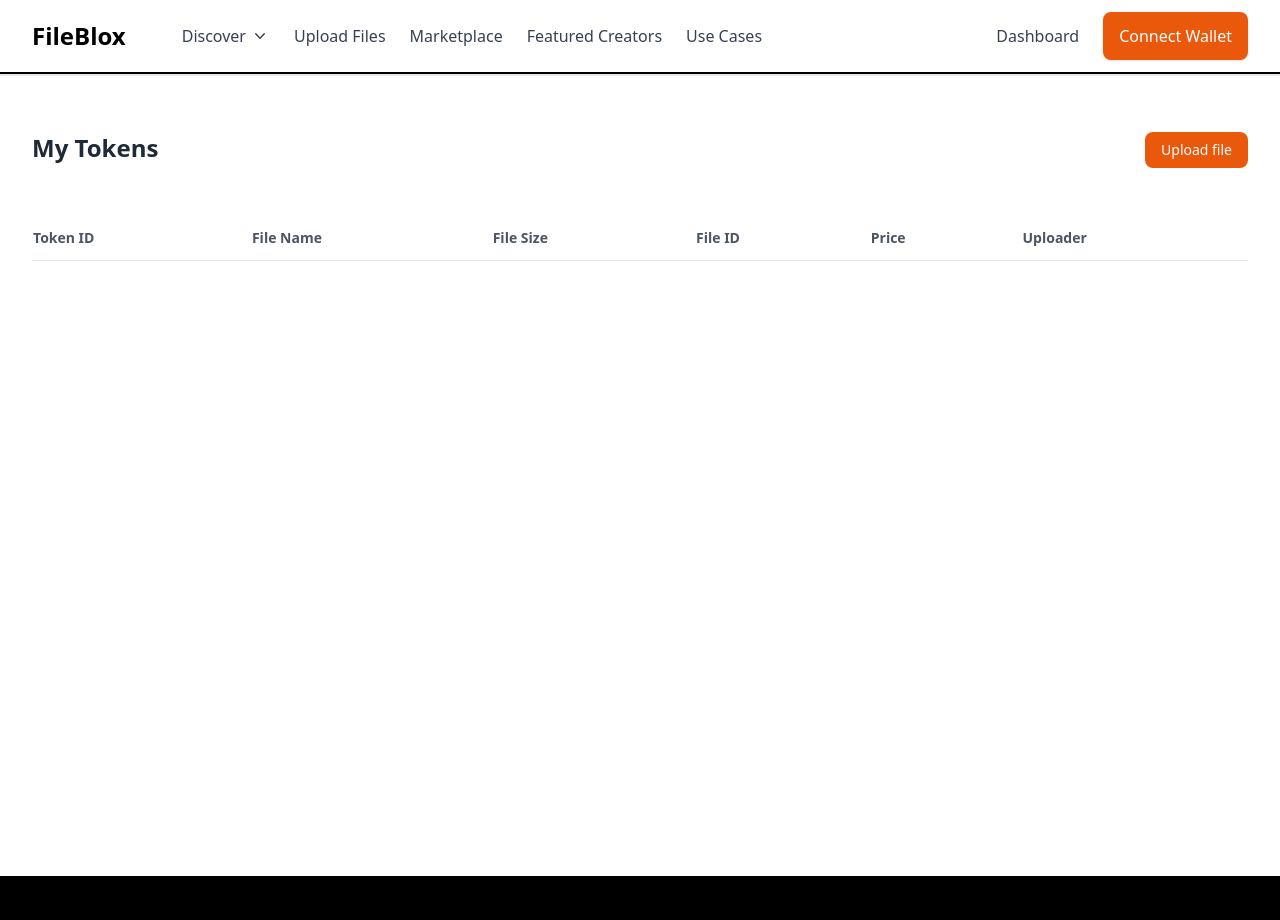
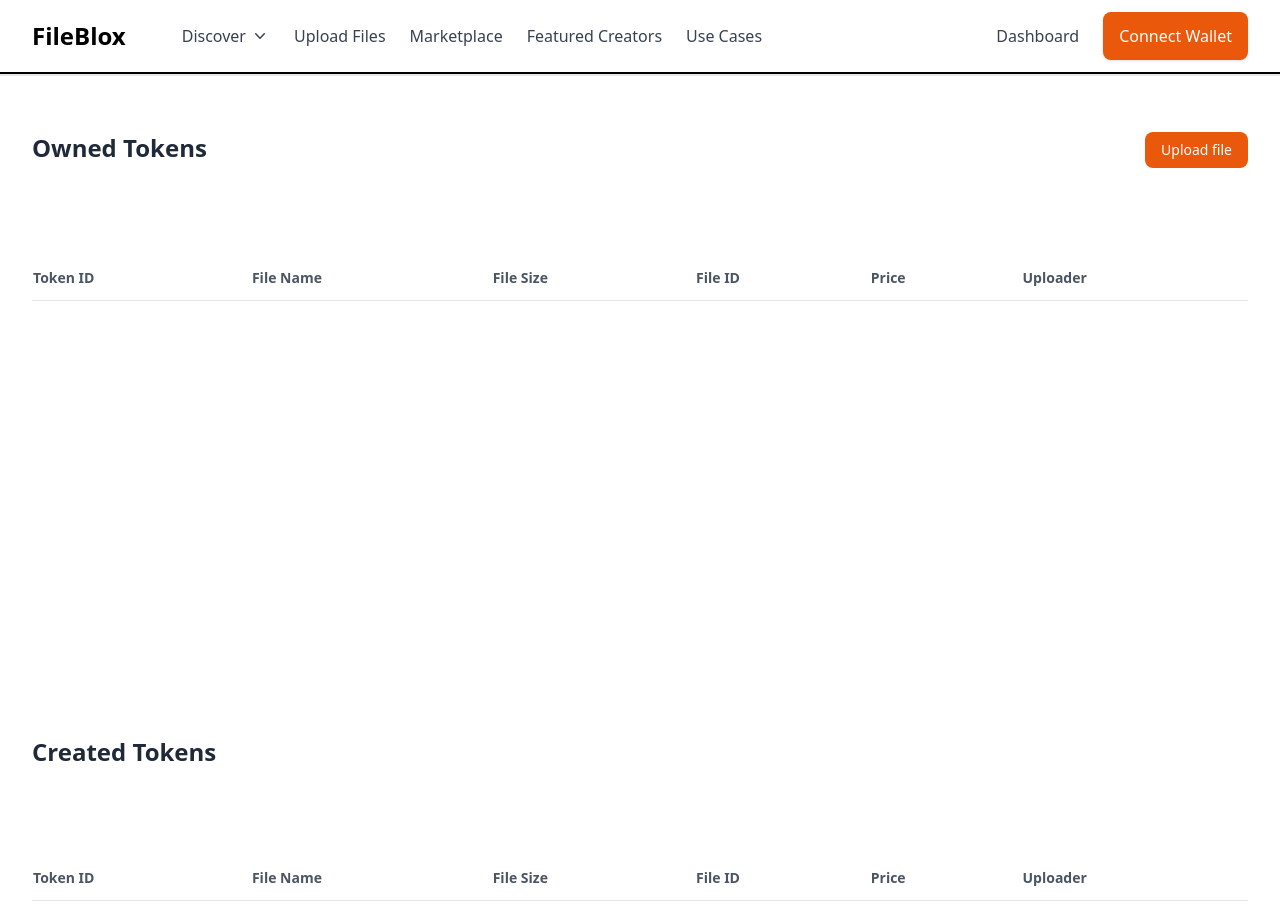
Before and after one commit to raldblox/fileblox, a Next.js app in the folder react-web-app/: page /dashboard in a window 1280 px wide. Shown: the top 920 px of the page. Built offline with nearby package versions, Linux system fonts and the light colour scheme.

Commit message:
Updated owned&created tokens dashboard

```diff
--- a/react-web-app/components/sections/MyNFTs.js
+++ b/react-web-app/components/sections/MyNFTs.js
@@ -1,13 +1,17 @@
-import React, { useEffect, useState } from "react";
+import React, { useContext, useEffect, useState } from "react";
 import { ethers } from "ethers";
 import CryptoJS from "crypto-js";
 import nftAbi from "/libraries/contractABIs/FileToken.json";
 import { goerli } from "@/libraries/contractAddresses";
+import { Context } from "@/context";
+import Link from "next/link";
 
 const MyTokens = () => {
+  const { connectedWallet } = useContext(Context)
   const [provider, setProvider] = useState(null);
   const [nftContract, setNFTContract] = useState(null);
-  const [tokens, setTokens] = useState([]);
+  const [ownedTokens, setOwnedTokens] = useState([]);
+  const [createdTokens, setCreatedTokens] = useState([]);
 
   useEffect(() => {
     const initProvider = async () => {
@@ -38,14 +42,14 @@ const MyTokens = () => {
     const fetchTokens = async () => {
       if (nftContract) {
         try {
-          console.log(nftContract)
           // Get the tokens owned by the user
-          const tokenIds = await nftContract.getTokensOwnedByMe();
-          console.log(tokenIds)
-
+          const ownedTokens = await nftContract.getTokensOwnedByAddress(connectedWallet);
+          const createdTokens = await nftContract.getTokensCreatedByAddress(connectedWallet);
+          console.log(`Owned Tokens: ${ownedTokens.length}; Created Tokens: ${createdTokens.length}`);
+          const tokenData = [...ownedTokens, ...createdTokens];
 
           // Fetch token details for each token ID
-          const tokenPromises = tokenIds.map(async (tokenId) => {
+          const tokenPromises = tokenData.map(async (tokenId) => {
             const tokenUri = await nftContract.tokenURI(tokenId);
             const base64String = tokenUri.split(',')[1]; // Extract the base64-encoded string from the URI
             let jsonString;
@@ -71,8 +75,13 @@ const MyTokens = () => {
           // Wait for all token details to be fetched
           const fetchedTokens = await Promise.all(tokenPromises);
 
+          // Separate ownedTokens and createdTokens
+          const ownedTokensData = fetchedTokens.filter((token) => ownedTokens.includes(token.tokenId));
+          const createdTokensData = fetchedTokens.filter((token) => createdTokens.includes(token.tokenId));
+
           // Set the state with the fetched tokens
-          setTokens(fetchedTokens);
+          setOwnedTokens(ownedTokensData);
+          setCreatedTokens(createdTokensData);
         } catch (error) {
           console.error(error);
         }
@@ -98,8 +107,23 @@ const MyTokens = () => {
   };
 
   return (
-    <div>
-      <div className="mt-12 relative h-max overflow-auto">
+    <div className="grid gap-10">
+      <div className="items-start justify-between md:flex">
+        <div className="max-w-lg">
+          <h3 className="text-gray-800 text-xl font-bold sm:text-2xl">
+            Owned Tokens
+          </h3>
+        </div>
+        <div className="mt-3 md:mt-0">
+          <Link
+            href="/marketplace/upload"
+            className="inline-block px-4 py-2 text-white duration-150 font-medium bg-orange-600 rounded-lg hover:bg-orange-500 active:bg-orange-700 md:text-sm"
+          >
+            Upload file
+          </Link>
+        </div>
+      </div>
+      <div className="mt-12 relative h-max overflow-auto min-h-[50vh]">
         <table className="w-full table-auto text-sm text-left">
           <thead className="text-gray-600 font-medium border-b">
             <tr>
@@ -113,7 +137,52 @@ const MyTokens = () => {
           </thead>
           <tbody className="text-gray-600 divide-y">
             {
-              tokens.map((item, idx) => (
+              ownedTokens.map((item, idx) => (
+                <tr key={idx}>
+                  <td className="pr-6 py-4 whitespace-nowrap">{item.tokenID}</td>
+                  <td className="pr-6 py-4 whitespace-nowrap">{item.fileName}</td>
+                  <td className="pr-6 py-4 whitespace-nowrap">{item.size}KB</td>
+                  <td className="pr-6 py-4 whitespace-nowrap">
+                    <span className={`px-3 py-2 rounded-full font-semibold text-xs ${item.status == "Active" ? "text-green-600 bg-green-50" : "text-blue-600 bg-blue-50"}`}>
+                      {item.FileId}
+                    </span>
+                  </td>
+
+                  <td className="pr-6 py-4 whitespace-nowrap">{item.price}$APE</td>
+                  <td className="pr-6 py-4 whitespace-nowrap">{item.uploader}</td>
+                  <td className="text-right whitespace-nowrap">
+                    <button onClick={handleDownload(item.fileId)} className="py-1.5 px-3 text-gray-600 hover:text-gray-500 duration-150 hover:bg-gray-50 border rounded-lg">
+                      Download
+                    </button>
+                  </td>
+                </tr>
+              ))
+            }
+          </tbody>
+        </table>
+      </div>
+      <div className="items-start justify-between md:flex mt-10 ">
+        <div className="max-w-lg">
+          <h3 className="text-gray-800 text-xl font-bold sm:text-2xl">
+            Created Tokens
+          </h3>
+        </div>
+      </div>
+      <div className="mt-12 relative h-max overflow-auto min-h-[50vh]">
+        <table className="w-full table-auto text-sm text-left">
+          <thead className="text-gray-600 font-medium border-b">
+            <tr>
+              <th className="py-3 pr-6">Token ID</th>
+              <th className="py-3 pr-6">File Name</th>
+              <th className="py-3 pr-6">File Size</th>
+              <th className="py-3 pr-6">File ID</th>
+              <th className="py-3 pr-6">Price</th>
+              <th className="py-3 pr-6">Uploader</th>
+            </tr>
+          </thead>
+          <tbody className="text-gray-600 divide-y">
+            {
+              createdTokens.map((item, idx) => (
                 <tr key={idx}>
                   <td className="pr-6 py-4 whitespace-nowrap">{item.tokenID}</td>
                   <td className="pr-6 py-4 whitespace-nowrap">{item.fileName}</td>
--- a/react-web-app/pages/dashboard/index.js
+++ b/react-web-app/pages/dashboard/index.js
@@ -3,62 +3,9 @@ import Link from "next/link"
 
 export default () => {
 
-    const tableItems = [
-        {
-            name: "Monalisa Pixel Art",
-            size: "5MB",
-            status: "Active",
-            price: "$35.000",
-            tokenID: "1"
-        },
-        {
-            name: "Wonderland",
-            size: "2KB",
-            status: "Active",
-            price: "$12.000",
-            tokenID: "1"
-        },
-        {
-            name: "Marvels",
-            size: "12GB",
-            status: "Archived",
-            price: "$20.000",
-            tokenID: "1"
-        },
-        {
-            name: "Multiverse",
-            size: "14MB",
-            status: "Active",
-            price: "$5.000",
-            tokenID: "1"
-        },
-        {
-            name: "Colon tiger",
-            size: "112KB",
-            status: "Active",
-            price: "$9.000",
-            tokenID: "1"
-        },
-    ]
-
 
     return (
         <div className="max-w-screen-xl mx-auto px-4 md:px-8 min-h-screen py-14">
-            <div className="items-start justify-between md:flex">
-                <div className="max-w-lg">
-                    <h3 className="text-gray-800 text-xl font-bold sm:text-2xl">
-                        My Tokens
-                    </h3>
-                </div>
-                <div className="mt-3 md:mt-0">
-                    <Link
-                        href="/marketplace/upload"
-                        className="inline-block px-4 py-2 text-white duration-150 font-medium bg-orange-600 rounded-lg hover:bg-orange-500 active:bg-orange-700 md:text-sm"
-                    >
-                        Upload file
-                    </Link>
-                </div>
-            </div>
             <MyTokens />
         </div>
     )
```
